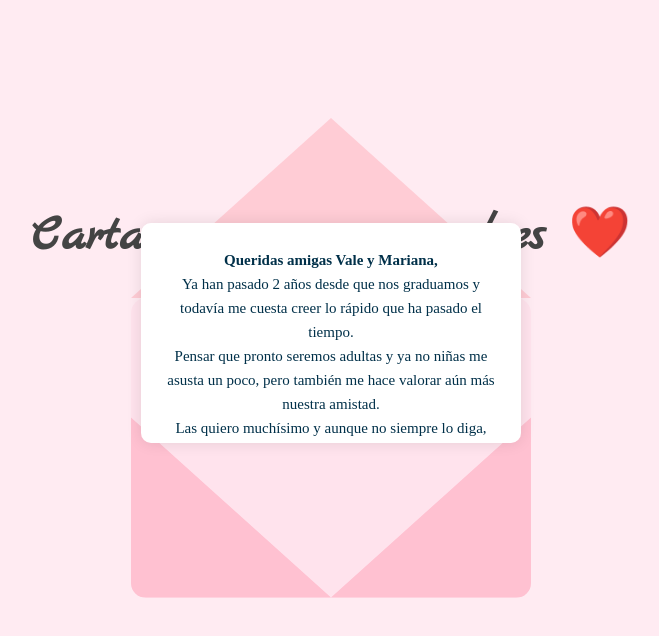
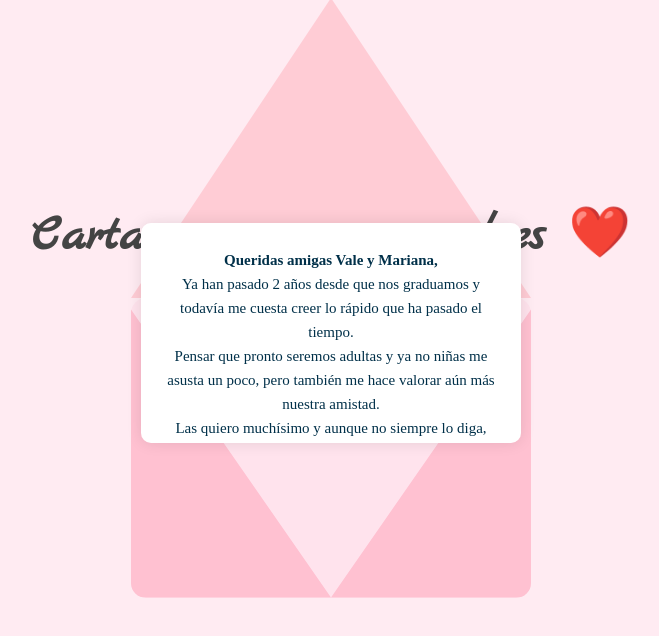
Before and after one commit to etabitapc10-hub/carta-, a plain HTML site: page index.html in a window 1280 px wide. Both pictures are taken after a click on the element 640 px from the left and 447 px from the top of the page. Shown: the whole page, without its empty margins (309-968 px from the left). Drawn offline with Linux system fonts and the light colour scheme; a web font is replaced by a local one.

Commit message:
Add files via upload

```diff
--- a/style.css
+++ b/style.css
@@ -46,7 +46,7 @@ h1 {
     top: 0;
     left: 0;
     right: 0;
-    border-top: 180px solid #ffccd5;
+    border-top: 300px solid #ffccd5;
     border-right: 200px solid transparent;
     border-left: 200px solid transparent;
     transform-origin: top;
@@ -61,7 +61,7 @@ h1 {
     bottom: 0;
     left: 0;
     width: 100%;
-    height: 100%;
+    height: 160%;
     background-color: #ffc1d1;
     clip-path: polygon(0 40%, 50% 100%, 100% 40%, 100% 100%, 0 100%);
     z-index: 3;
@@ -82,6 +82,7 @@ h1 {
     z-index: 2;
     transition: transform 0.8s ease;
     overflow-y: auto;
+    display: none;
 }
 
 /* TEXTO */
@@ -132,6 +133,7 @@ h1 {
 }
 
 .carta.mostrar-carta {
+    display: block;
     transform: translateY(-140px);
     z-index: 6;
 }
```
